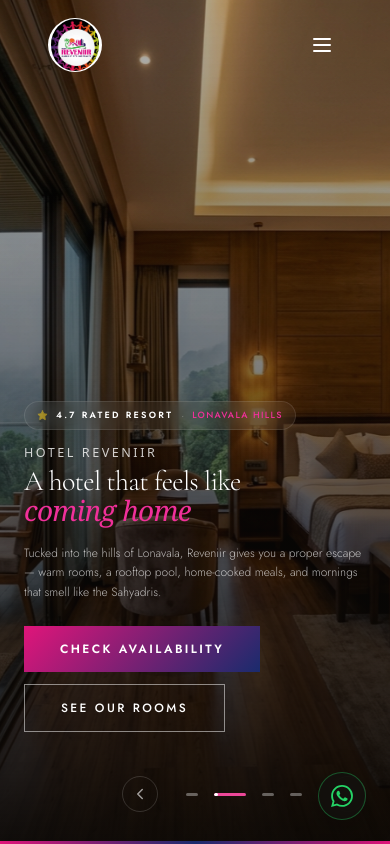
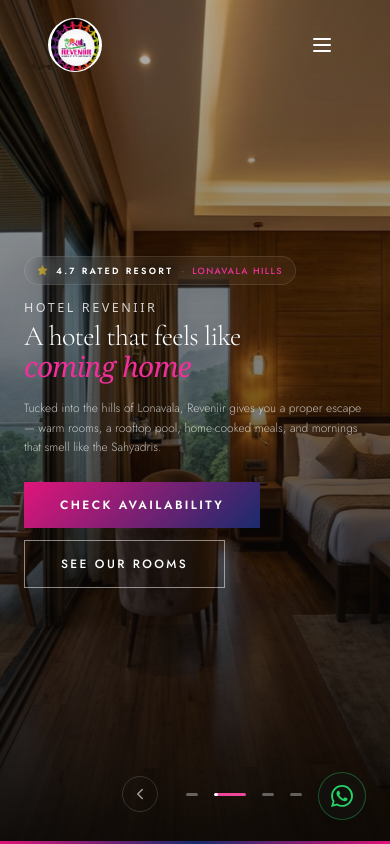
Before and after one commit to sagarkadam7/Hotel-Reveniir, a Next.js app: page / in a window 390 px wide. Shown: the top 844 px of the page. Built offline with nearby package versions, Linux system fonts and the light colour scheme.

Commit message:
Center Hero content vertically on mobile to clear bottom slideshow control collisions and resolve congestion

```diff
--- a/src/components/sections/Hero.tsx
+++ b/src/components/sections/Hero.tsx
@@ -87,7 +87,7 @@
 
   return (
     <section
-      className="relative flex items-end overflow-hidden w-full"
+      className="relative flex items-center lg:items-end overflow-hidden w-full"
       style={{ height: '100vh', minHeight: '660px' }}
     >
       {/* Slideshow background images with Ken Burns zoom */}
@@ -139,7 +139,7 @@
       />
 
       {/* Content wrapper */}
-      <div className="relative z-30 w-full px-6 lg:px-16 pb-28 md:pb-24 pt-32 max-w-4xl mx-auto text-left">
+      <div className="relative z-30 w-full px-6 lg:px-16 py-32 lg:pb-24 lg:pt-40 max-w-4xl mx-auto text-left">
         {/* Glassmorphic Badge */}
         <div
           className="inline-flex items-center gap-2 mb-4 lg:mb-6 px-3 lg:px-4 py-1.5 lg:py-2 rounded-full backdrop-blur-md"
```
